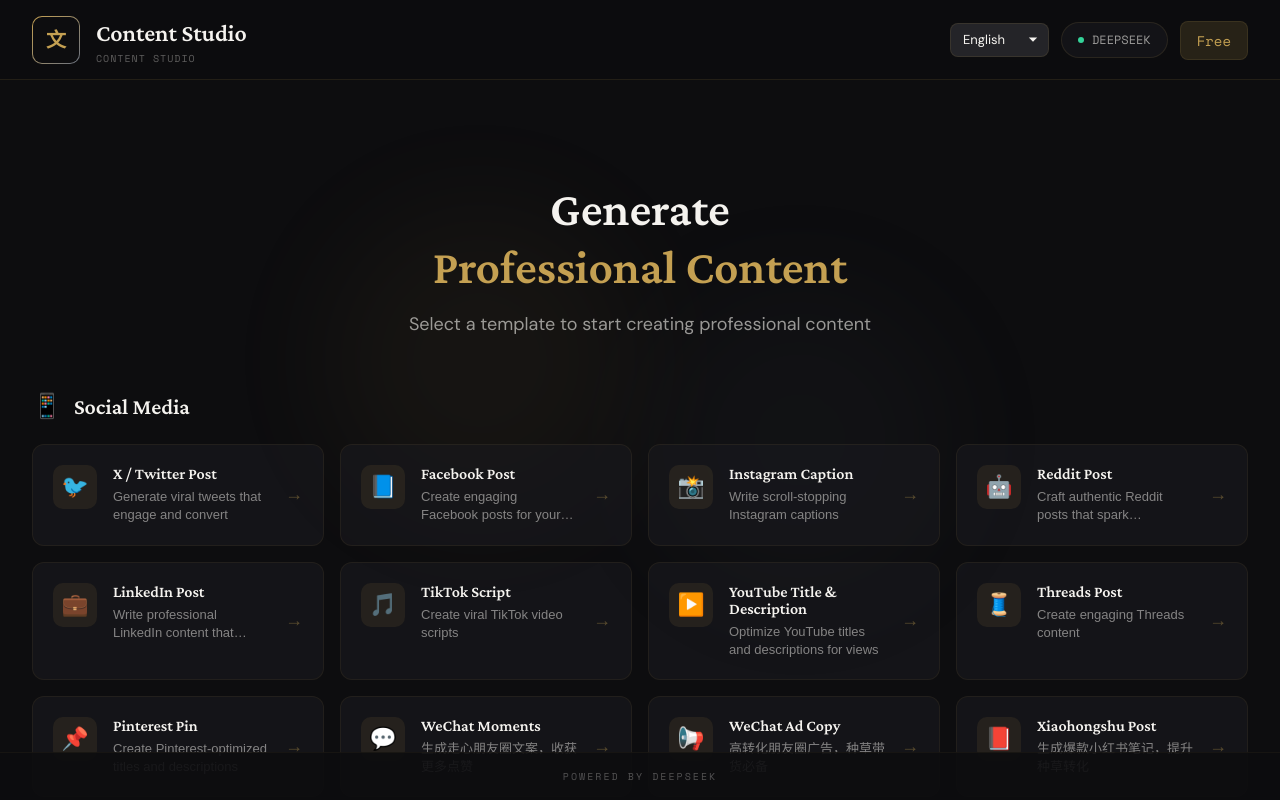
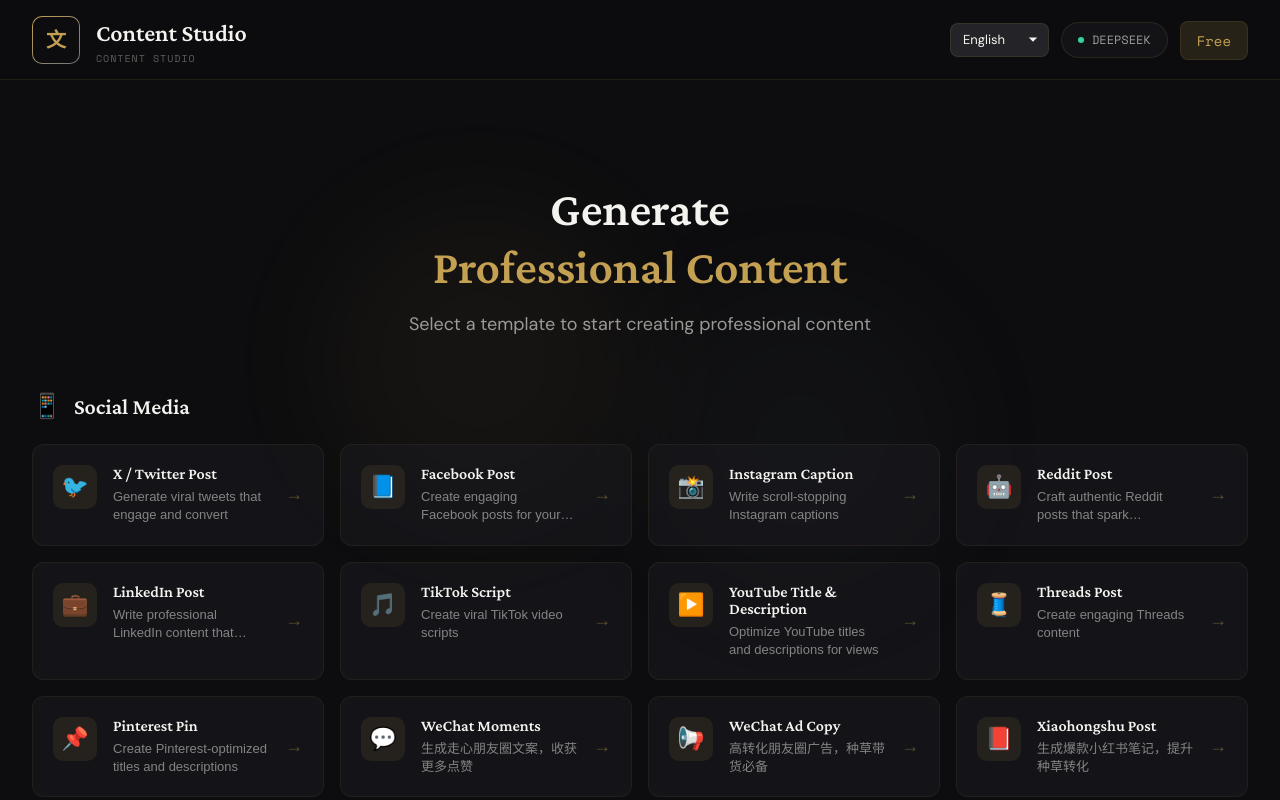
Before and after one commit to CodeRangerX/ai-content-studio, a React (Vite) app: page / in a window 1280 px wide. Shown: the top 800 px of the page. Built offline with nearby package versions, Linux system fonts and the light colour scheme.

Commit message:
fix: 修复页面布局问题 - 移除footer固定定位

```diff
--- a/src/index.css
+++ b/src/index.css
@@ -9,6 +9,7 @@
 
 html {
   font-size: 16px;
+  height: 100%;
 }
 
 body {
@@ -16,6 +17,15 @@
   background: #0d0d0f;
   color: #f5f3ef;
   line-height: 1.5;
+  min-height: 100%;
+  display: flex;
+  flex-direction: column;
+}
+
+#root {
+  flex: 1;
+  display: flex;
+  flex-direction: column;
 }
 
 /* Header */
@@ -177,6 +187,7 @@
 /* Main */
 .main {
   position: relative;
+  flex: 1;
   padding-top: 120px;
   padding-bottom: 48px;
   padding-left: 32px;
@@ -1607,14 +1618,11 @@
 
 /* Footer */
 .footer {
-  position: fixed;
-  bottom: 0;
-  left: 0;
-  right: 0;
   padding: 16px;
   background: rgba(13, 13, 15, 0.9);
   border-top: 1px solid rgba(196, 160, 82, 0.06);
   text-align: center;
+  margin-top: auto;
 }
 
 .footer-text {
```
Also changed, not shown: 1 other file (tests, documents, lock files or other folders).
